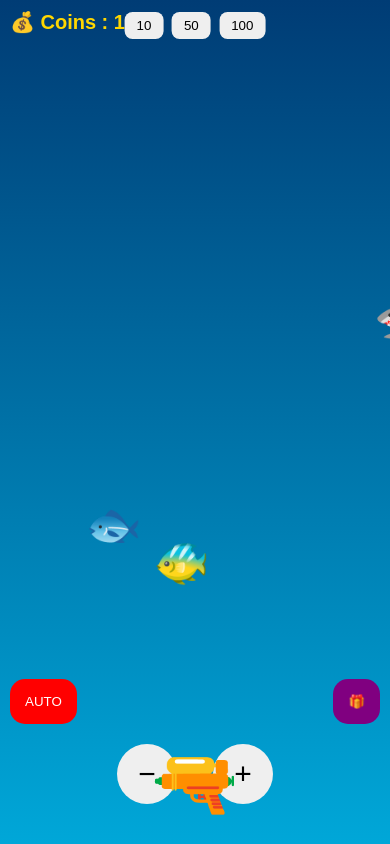
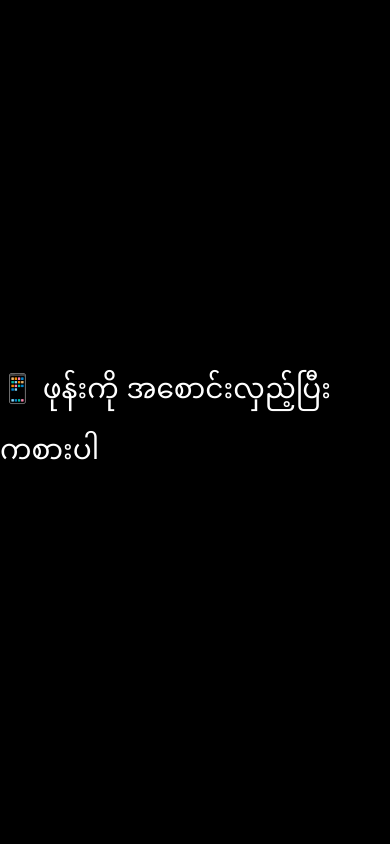
Before and after one commit to klay91680-glitch/fish-game, a plain HTML site: page index.html in a window 390 px wide. Drawn offline with Linux system fonts and the light colour scheme.

Commit message:
Update index.html

```diff
--- a/index.html
+++ b/index.html
@@ -3,41 +3,66 @@
 <head>
 <meta charset="utf-8">
 <meta name="viewport" content="width=device-width,initial-scale=1">
-<title>Fish Game</title>
+
+<title>Fish Hunter</title>
 
 <style>
+
 *{
 margin:0;
 padding:0;
 box-sizing:border-box;
+font-family:sans-serif;
 }
 
-body{
+html,body{
+width:100%;
+height:100%;
 overflow:hidden;
-background:#001b3d;
-font-family:sans-serif;
+background:black;
+}
+
+#rotate{
+position:fixed;
+top:0;
+left:0;
+width:100%;
+height:100%;
+background:black;
+color:white;
+display:none;
+justify-content:center;
+align-items:center;
+font-size:28px;
+z-index:9999;
 }
 
 #game{
 width:100vw;
 height:100vh;
 position:relative;
+overflow:hidden;
 background:
-linear-gradient(#003c75,#00a7d8);
-overflow:hidden;
+linear-gradient(to bottom,#001a4d,#0088cc);
 }
 
-.coin{
+/* Coins */
+
+#coins{
 position:absolute;
 top:10px;
 left:10px;
+background:rgba(0,0,0,.5);
+padding:8px 15px;
+border-radius:10px;
 color:gold;
-font-size:20px;
 font-weight:bold;
 z-index:100;
 }
 
-.power{
+/* Power */
+
+#power{
 position:absolute;
 top:10px;
 left:50%;
@@ -45,75 +70,94 @@ transform:translateX(-50%);
 z-index:100;
 }
 
-.power button{
-padding:6px 12px;
+#power button{
+padding:8px 15px;
+margin:2px;
 border:none;
 border-radius:8px;
-margin:2px;
+font-weight:bold;
 }
 
-.cannon{
+/* Cannon */
+
+#cannon{
 position:absolute;
-bottom:20px;
+bottom:15px;
 left:50%;
 transform:translateX(-50%);
 font-size:70px;
 z-index:50;
 }
 
+/* Minus Plus */
+
 .minus{
 position:absolute;
-bottom:40px;
-left:30%;
+bottom:30px;
+left:35%;
 width:60px;
 height:60px;
+border:none;
 border-radius:50%;
-border:none;
 font-size:30px;
 }
 
 .plus{
 position:absolute;
-bottom:40px;
-right:30%;
+bottom:30px;
+right:35%;
 width:60px;
 height:60px;
+border:none;
 border-radius:50%;
-border:none;
 font-size:30px;
 }
+
+/* Side Buttons */
 
 .auto{
 position:absolute;
 left:10px;
 bottom:120px;
-padding:15px;
 background:red;
 color:white;
 border:none;
-border-radius:15px;
+padding:15px;
+border-radius:12px;
 }
 
 .gift{
 position:absolute;
 right:10px;
 bottom:120px;
-padding:15px;
 background:purple;
 color:white;
 border:none;
-border-radius:15px;
+padding:15px;
+border-radius:12px;
 }
+
+/* Fish */
 
 .fish{
 position:absolute;
-font-size:45px;
+font-size:50px;
 cursor:pointer;
 user-select:none;
 }
 
 .big{
-font-size:80px;
+font-size:90px;
+}
+
+.hit{
+animation:pop .3s linear;
+}
+
+@keyframes pop{
+0%{transform:scale(1);}
+50%{transform:scale(1.5);}
+100%{transform:scale(0);}
 }
 
 </style>
@@ -121,28 +165,31 @@ font-size:80px;
 
 <body>
 
+<div id="rotate">
+📱 ဖုန်းကို အစောင်းလှည့်ပြီး ကစားပါ
+</div>
+
 <div id="game">
 
-<div class="coin">
-💰 Coins :
-<span id="coin">1000</span>
+<div id="coins">
+💰 Coins : <span id="coinText">1000</span>
 </div>
 
-<div class="power">
+<div id="power">
 <button>10</button>
 <button>50</button>
 <button>100</button>
 </div>
 
 <button class="auto">AUTO</button>
+
 <button class="gift">🎁</button>
 
 <button class="minus">−</button>
+
+<div id="cannon">🔫</div>
+
 <button class="plus">+</button>
-
-<div class="cannon">
-🔫
-</div>
 
 </div>
 
@@ -150,9 +197,35 @@ font-size:80px;
 
 let coins=1000;
 
-function updateCoin(){
-document.getElementById("coin").innerText=coins;
+function updateCoins(){
+document.getElementById("coinText").innerHTML=coins;
 }
+
+/* Orientation */
+
+function checkOrientation(){
+
+if(window.innerHeight > window.innerWidth){
+
+document.getElementById("rotate").style.display="flex";
+
+document.getElementById("game").style.display="none";
+
+}else{
+
+document.getElementById("rotate").style.display="none";
+
+document.getElementById("game").style.display="block";
+
+}
+
+}
+
+window.addEventListener("resize",checkOrientation);
+
+checkOrientation();
+
+/* Fish Create */
 
 function createFish(){
 
@@ -171,22 +244,23 @@ fish.innerHTML=
 types[Math.floor(Math.random()*types.length)];
 
 if(Math.random()<0.1){
+
 fish.innerHTML="🐋";
+
 fish.classList.add("big");
+
 }
 
 fish.style.left="-100px";
+
 fish.style.top=
-Math.random()*70+"vh";
+Math.random()*(window.innerHeight-250)+"px";
 
-document.getElementById("game")
-.appendChild(fish);
+document.getElementById("game").appendChild(fish);
 
 let x=-100;
 
-let speed=
-2+
-Math.random()*3;
+let speed=2+Math.random()*4;
 
 let move=setInterval(()=>{
 
@@ -208,19 +282,21 @@ fish.onclick=function(){
 
 coins+=20;
 
-updateCoin();
+updateCoins();
+
+fish.classList.add("hit");
 
 fish.innerHTML="💥";
 
 setTimeout(()=>{
 fish.remove();
-},200);
+},300);
 
 };
 
 }
 
-setInterval(createFish,800);
+setInterval(createFish,700);
 
 </script>
 
```
